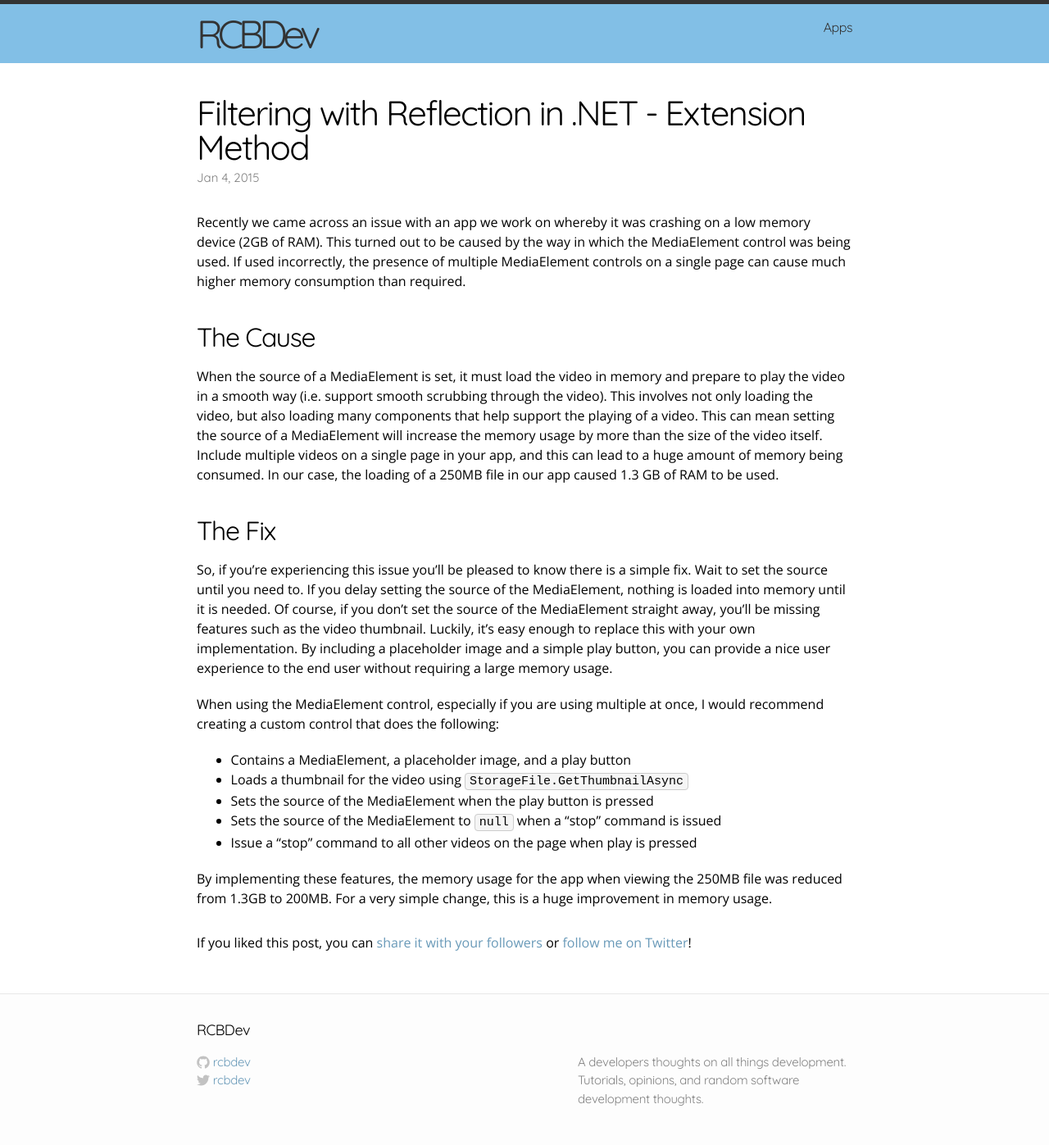
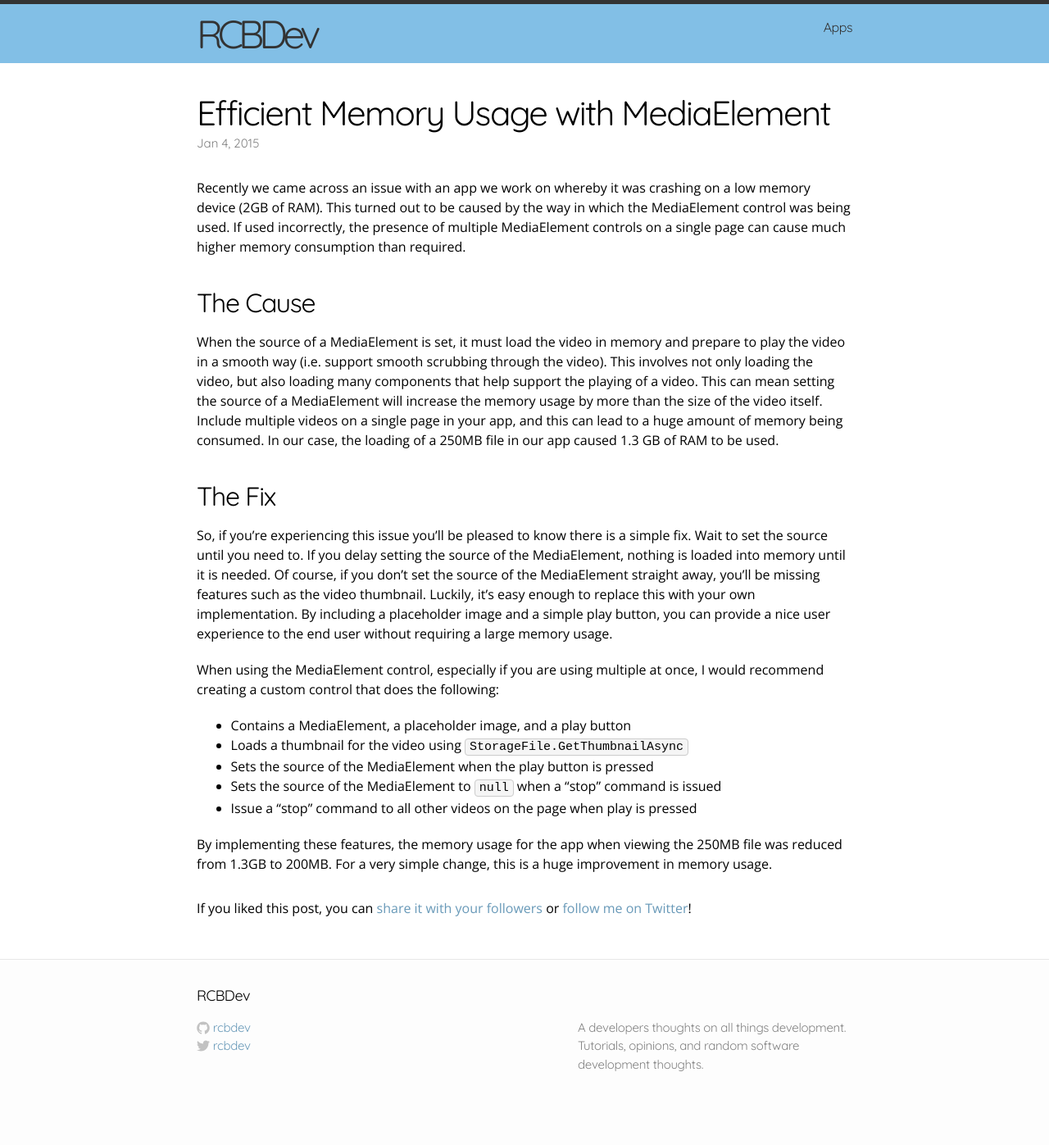
Before and after one commit to rcbdev/blog, a Jekyll site: the page built from _posts/2015-01-04-mediaelement-memory-usage.md, in a window 1280 px wide. Shown: the whole page at 82% size. Built offline with Jekyll 4.4.1, drawn with Linux system fonts in a browser that asks for light colours; comment, search, counter and statistics services are not loaded; after the commit the page ends 1355 px from its top, so only the background shows below that.

Commit message:
Fix to blog post title

```diff
--- a/_posts/2015-01-04-mediaelement-memory-usage.md
+++ b/_posts/2015-01-04-mediaelement-memory-usage.md
@@ -1,5 +1,5 @@
 ---
-title:  "Filtering with Reflection in .NET - Extension Method"
+title:  "Efficient Memory Usage with MediaElement"
 date:   2015-01-04
 categories: WinRT
 description: Efficient memory usage with MediaElement on Windows 8. Why your app is using more memory than it should be and how to fix it.
```
